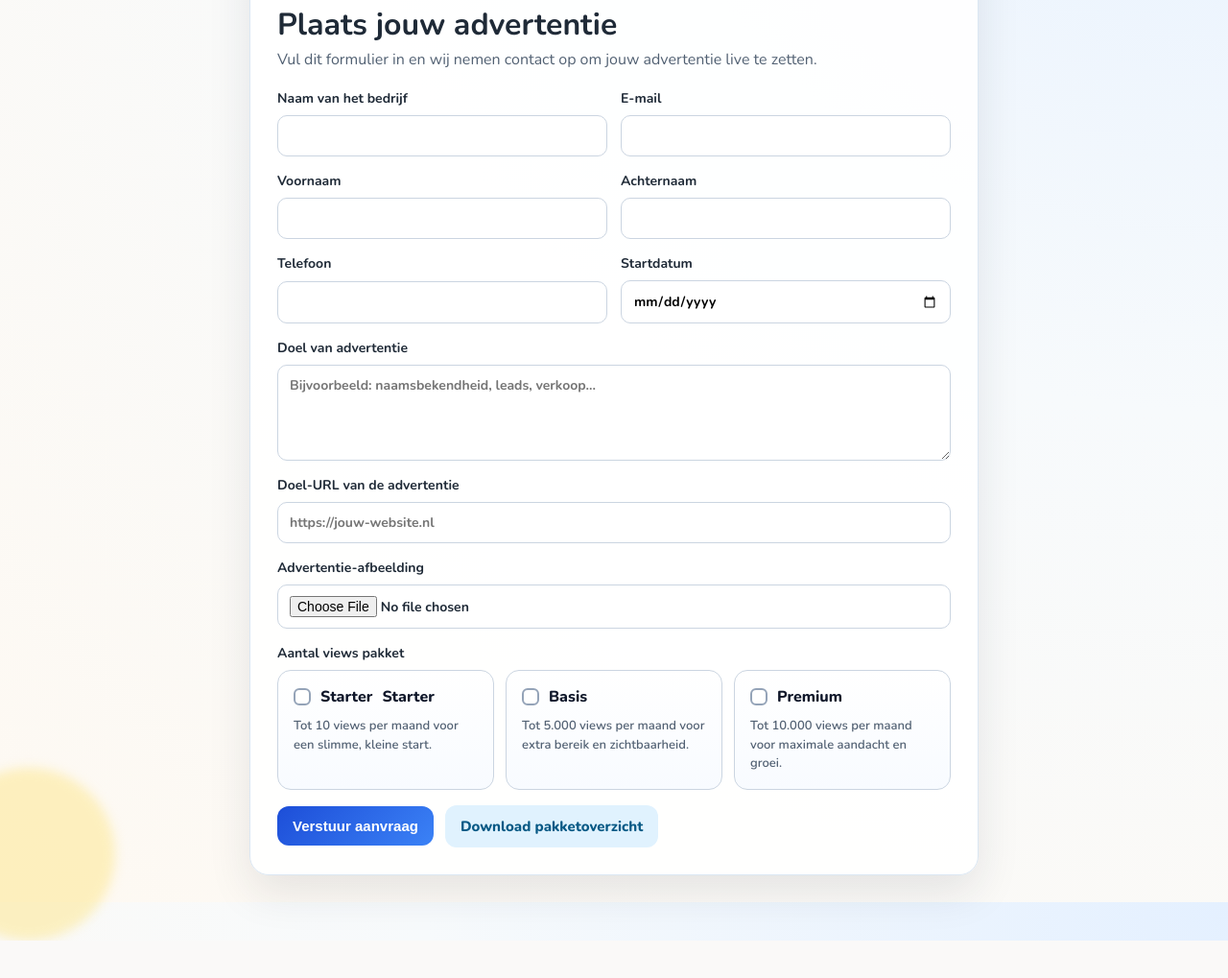
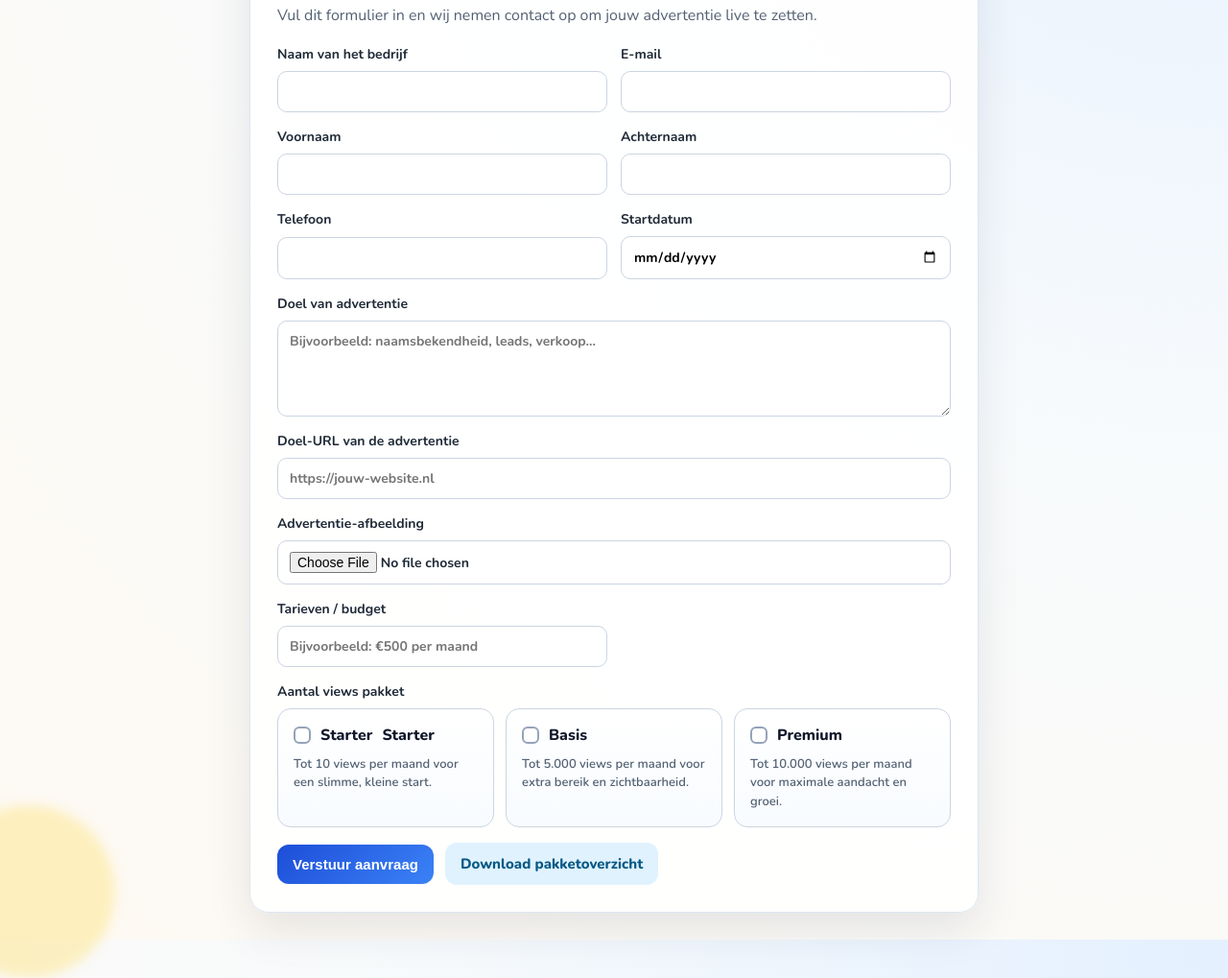
Before and after one commit to AL-Heuvel/StudyBuddy, a Flask app: page /adverteren in a window 1280 px wide; the page is wider, and only the part inside the window is pictured. Shown: the part 405-1424 px from the top of that part at 96% size. Before the commit the page ends 1385 px from the top of that part, so only its background shows below. Run offline with Flask 3, Linux system fonts and the light colour scheme; data comes from the database, SQL or seed files in the repository; some libraries are stand-ins or nearby versions.

Commit message:
tarieven terug gezet

```diff
--- a/templates/advertentie_form.html
+++ b/templates/advertentie_form.html
@@ -120,6 +120,12 @@
             </label>
 
 
+            <div class="grid-two">
+                <label>
+                    Tarieven / budget
+                    <input type="text" name="tarieven" placeholder="Bijvoorbeeld: €500 per maand" required>
+                </label>
+            </div>
 
             <fieldset class="pakket-keuze">
                 <legend>Aantal views pakket</legend>
```
Also changed, not shown: 3 other files.
